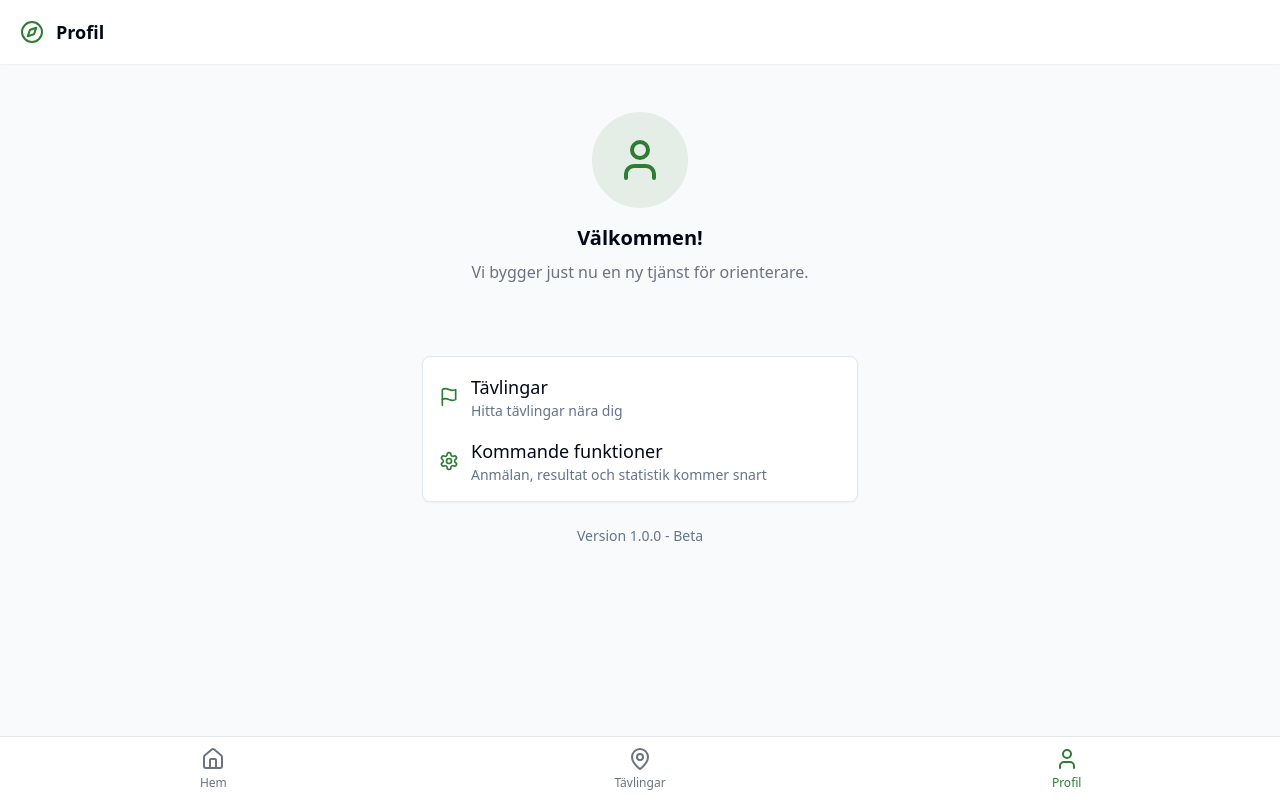
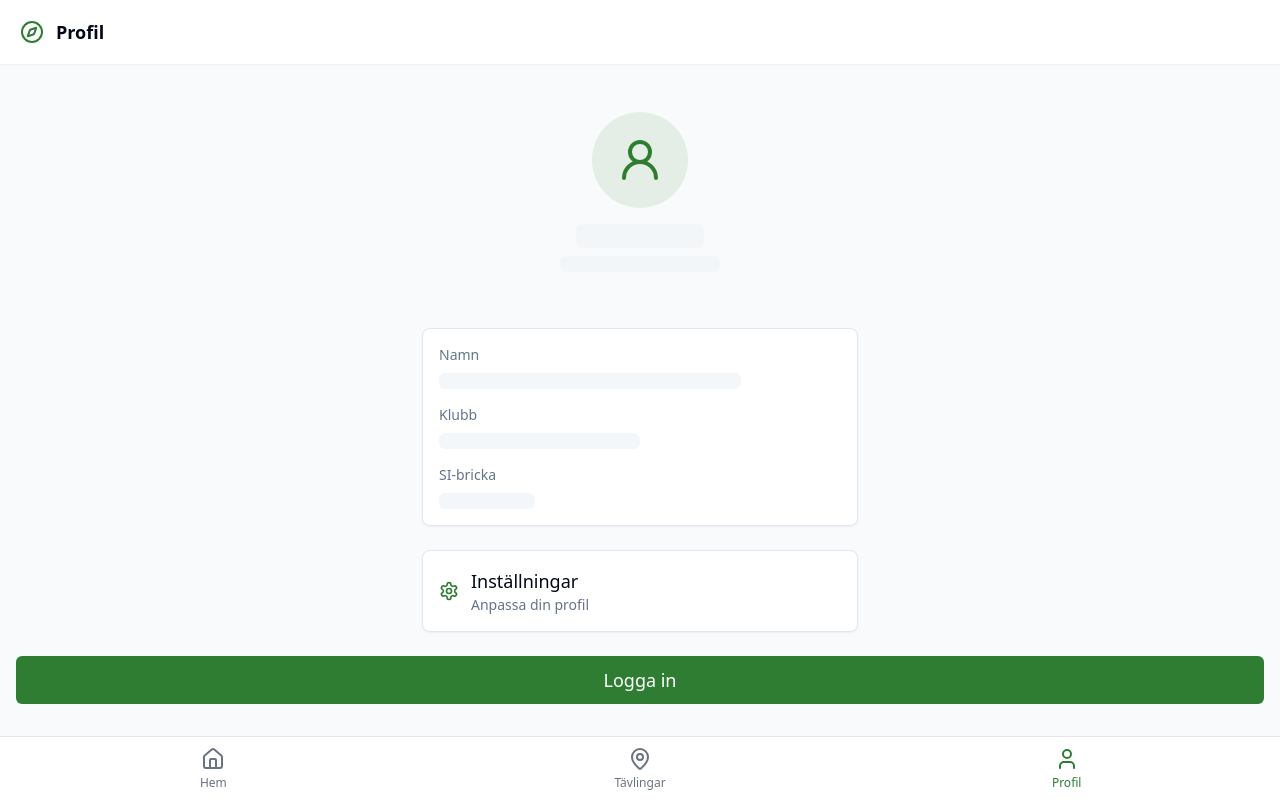
Before and after one commit to runemalm/orientera-mobile, a React (Vite) app: page /profile in a window 1280 px wide. Built offline with nearby package versions, Linux system fonts and the light colour scheme.

Commit message:
Refactor: Implement profile page redesign
Redesign the profile page to be a dedicated profile view. Utilize skeleton UI components and include a login button.

```diff
--- a/src/pages/ProfilePage.tsx
+++ b/src/pages/ProfilePage.tsx
@@ -1,48 +1,66 @@
 
 import React from 'react';
 import MobileLayout from '../components/layout/MobileLayout';
-import { User, Flag, Settings } from 'lucide-react';
+import { UserRound, Settings } from 'lucide-react';
+import { Button } from '@/components/ui/button';
 import { Card } from '@/components/ui/card';
+import { Skeleton } from '@/components/ui/skeleton';
 
 const ProfilePage: React.FC = () => {
   return (
     <MobileLayout title="Profil">
       <div className="p-4 space-y-6">
+        {/* Profile Header */}
         <div className="flex flex-col items-center justify-center py-8">
           <div className="w-24 h-24 bg-primary/10 rounded-full flex items-center justify-center mb-4">
-            <User className="w-12 h-12 text-primary" />
+            <UserRound className="w-12 h-12 text-primary" />
           </div>
-          <h2 className="text-xl font-semibold">Välkommen!</h2>
-          <p className="text-gray-500 text-center mt-2 mb-4 px-4">
-            Vi bygger just nu en ny tjänst för orienterare.
-          </p>
+          <div className="space-y-2 text-center">
+            <Skeleton className="h-6 w-32 mx-auto" />
+            <Skeleton className="h-4 w-40 mx-auto" />
+          </div>
         </div>
 
+        {/* Profile Info */}
         <Card className="p-4 space-y-4">
-          <div className="flex items-center gap-3">
-            <Flag className="text-primary w-5 h-5" />
-            <div>
-              <h3 className="font-medium">Tävlingar</h3>
-              <p className="text-sm text-muted-foreground">
-                Hitta tävlingar nära dig
-              </p>
-            </div>
+          <div className="space-y-2">
+            <div className="text-sm text-muted-foreground">Namn</div>
+            <Skeleton className="h-4 w-3/4" />
           </div>
 
+          <div className="space-y-2">
+            <div className="text-sm text-muted-foreground">Klubb</div>
+            <Skeleton className="h-4 w-1/2" />
+          </div>
+
+          <div className="space-y-2">
+            <div className="text-sm text-muted-foreground">SI-bricka</div>
+            <Skeleton className="h-4 w-24" />
+          </div>
+        </Card>
+
+        {/* Settings */}
+        <Card className="p-4">
           <div className="flex items-center gap-3">
             <Settings className="text-primary w-5 h-5" />
             <div>
-              <h3 className="font-medium">Kommande funktioner</h3>
+              <h3 className="font-medium">Inställningar</h3>
               <p className="text-sm text-muted-foreground">
-                Anmälan, resultat och statistik kommer snart
+                Anpassa din profil
               </p>
             </div>
           </div>
         </Card>
 
-        <p className="text-center text-sm text-muted-foreground mt-8">
-          Version 1.0.0 - Beta
-        </p>
+        {/* Login Button */}
+        <div className="fixed bottom-24 inset-x-0 px-4">
+          <Button
+            variant="default"
+            className="w-full py-6 text-lg font-medium"
+          >
+            Logga in
+          </Button>
+        </div>
       </div>
     </MobileLayout>
   );
```
